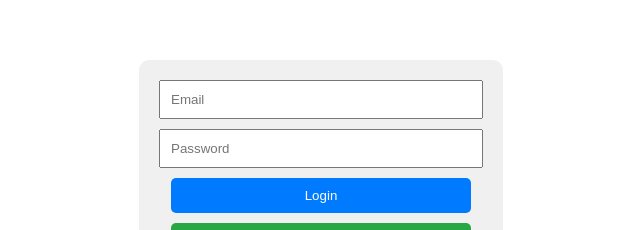
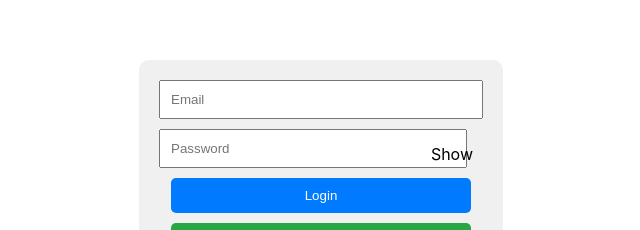
Before and after one commit to SoumenM1/ecom_fronted_turnover, a React (Create React App) app: page /login in a window 1280 px wide. Shown: the part 231-461 px from the top of the page, without its empty margins (319-959 px from the left). Built offline with nearby package versions, Linux system fonts and the light colour scheme.

Commit message:
add p show option

```diff
--- a/src/components/LoginPage.js
+++ b/src/components/LoginPage.js
@@ -6,12 +6,13 @@ function LoginPage({ onLogin }) {
   let history = useNavigate(); // Access the history object
   const [email, setEmail] = useState('');
   const [password, setPassword] = useState('');
+  const [showPassword, setShowPassword] = useState(false); // State to toggle password visibility
 
   const handleLogin = async () => {
     try {
-      if(!email || !password){
-        alert("enter email and password")
-        return
+      if (!email || !password) {
+        alert("Please enter email and password");
+        return;
       }
 
       const response = await axios.post('https://ecom-server-y427.onrender.com/api/login', { email, password });
@@ -21,18 +22,18 @@ function LoginPage({ onLogin }) {
       onLogin();
       history('/');
     } catch (error) {
-      if(error.response.created === true){
-        alert('Dont have account')
+      if (error.response.created === true) {
+        alert('User does not exist. Please register.');
         history('/register');
-        return
+        return;
       }
-      if(!error.response.emailVerified){
+      if (!error.response.emailVerified) {
         await axios.post('https://ecom-server-y427.onrender.com/api/sendMail', { email }); // Send email verification
         history(`/verifyotp?email=${email}`);
-        return
+        return;
       }
       if (error.response && error.response.status === 401) {
-        alert('plz enter email and password');
+        alert('Invalid email or password');
       } else {
         alert('Error logging in:', error);
       }
@@ -48,7 +49,15 @@ function LoginPage({ onLogin }) {
     <div style={{ display: 'flex', justifyContent: 'center', alignItems: 'center', height: '100vh' }}>
       <div style={{ backgroundColor: '#f0f0f0', padding: '20px', borderRadius: '10px', display: 'flex', flexDirection: 'column', alignItems: 'center' }}>
         <input type="text" placeholder="Email" value={email} onChange={(e) => setEmail(e.target.value)} style={{ marginBottom: '10px', width: '300px', padding: '10px' }} />
-        <input type="password" placeholder="Password" value={password} onChange={(e) => setPassword(e.target.value)} style={{ marginBottom: '10px', width: '300px', padding: '10px' }} />
+        <div style={{ position: 'relative', width: '100%' }}>
+          <input type={showPassword ? 'text' : 'password'} placeholder="Password" value={password} onChange={(e) => setPassword(e.target.value)} style={{ marginBottom: '10px', width: 'calc(100% - 40px)', padding: '10px' }} />
+          <span
+            onClick={() => setShowPassword(!showPassword)}
+            style={{ position: 'absolute', right: '10px', top: '50%', transform: 'translateY(-50%)', cursor: 'pointer' }}
+          >
+            {showPassword ? 'Hide' : 'Show'}
+          </span>
+        </div>
         <button onClick={handleLogin} style={{ backgroundColor: '#007bff', color: '#fff', border: 'none', padding: '10px 20px', borderRadius: '5px', width: '300px' }}>Login</button>
         <button onClick={handleCreateAccount} style={{ backgroundColor: '#28a745', color: '#fff', border: 'none', padding: '10px 20px', borderRadius: '5px', width: '300px', marginTop: '10px' }}>Create Account</button>
       </div>
--- a/src/components/RegisterPage.js
+++ b/src/components/RegisterPage.js
@@ -25,7 +25,7 @@ function RegisterPage() {
       if (error.response && error.response.data.error) {
         alert(error.response.data.error); // Display registration error message
       } else {
-        alert('user is already exit plz login'); // Generic error message
+        alert('User already exists. Please login.'); // Generic error message
       }
     }
   };
```
